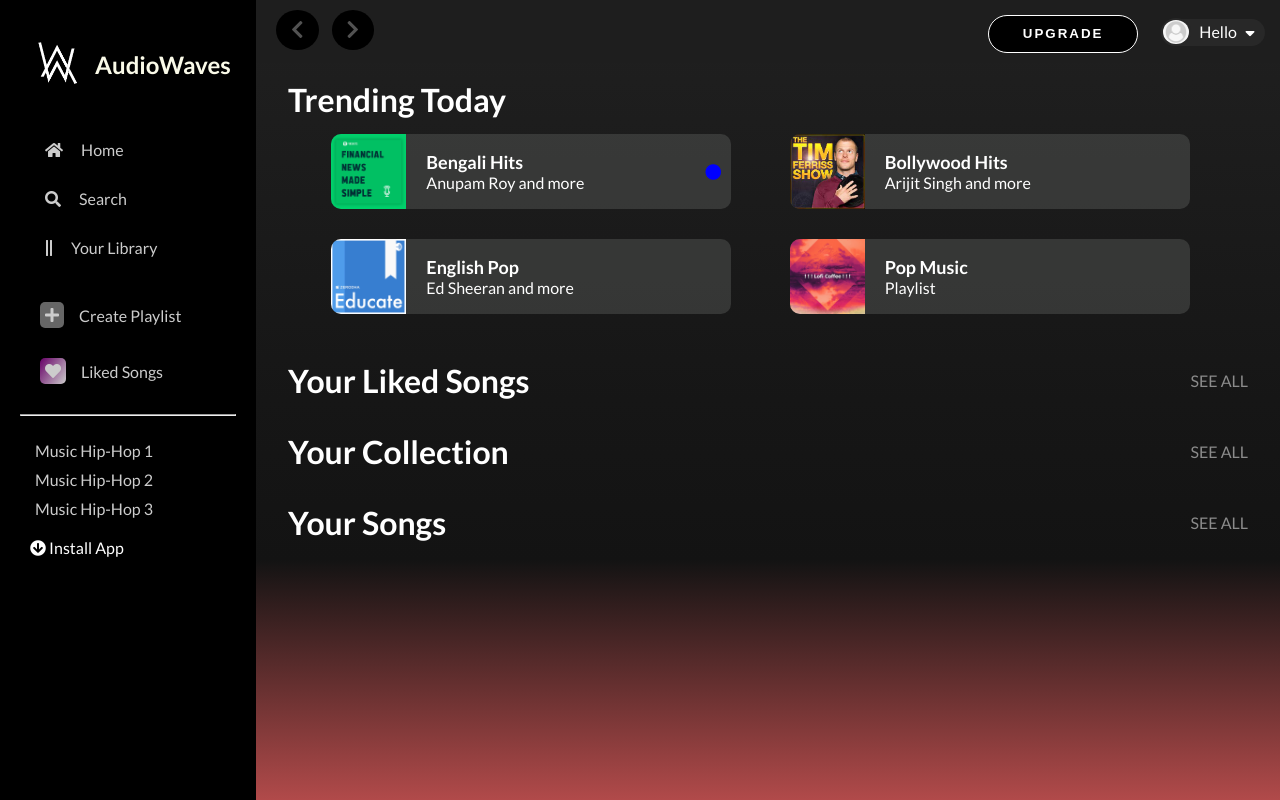
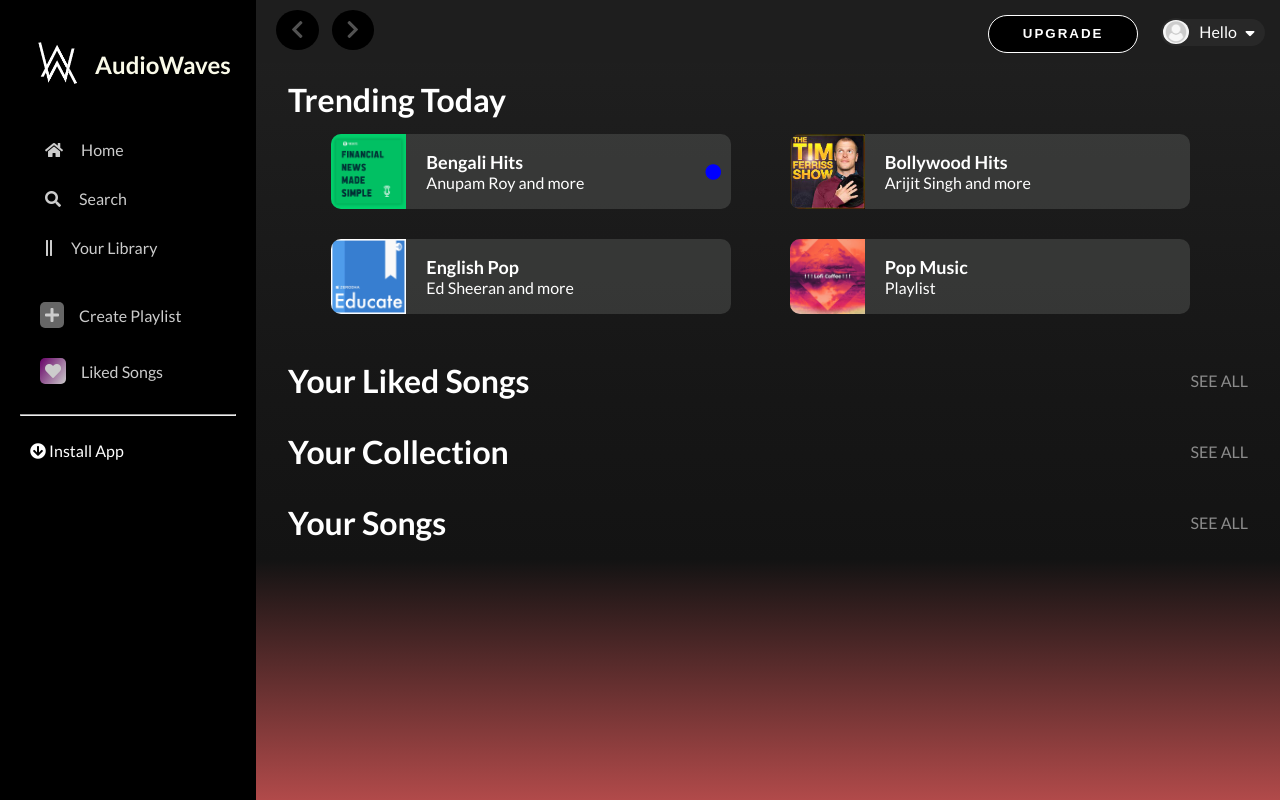
Before and after one commit to bristi03/Online_Music_Store, a Flask app: page / in a window 1280 px wide. Run offline with Flask 3, Linux system fonts and the light colour scheme; the visitor is signed in with stand-in values (Sample User, id 1); data that the repository does not hold is empty; parts of the project's set-up code (start-up, migrations or seed data) failed here and were passed over; some libraries are stand-ins or nearby versions.

Commit message:
modified

```diff
--- a/templates/index.html
+++ b/templates/index.html
@@ -72,11 +72,11 @@
       </div>
       <hr class="line" />
       <div id="bottom">
-          <ul id="music__list">
+          <!--<ul id="music__list">
               <li class="music__item"><a href="#" class="music__link">Music Hip-Hop 1</a></li>
               <li class="music__item"><a href="#" class="music__link">Music Hip-Hop 2</a></li>
               <li class="music__item"><a href="#" class="music__link">Music Hip-Hop 3</a></li>
-          </ul>
+          </ul>-->
           <div class="download__item">
               <a href="#" id="download__link">
                   <i class="fas fa-arrow-circle-down"></i> Install App
```
